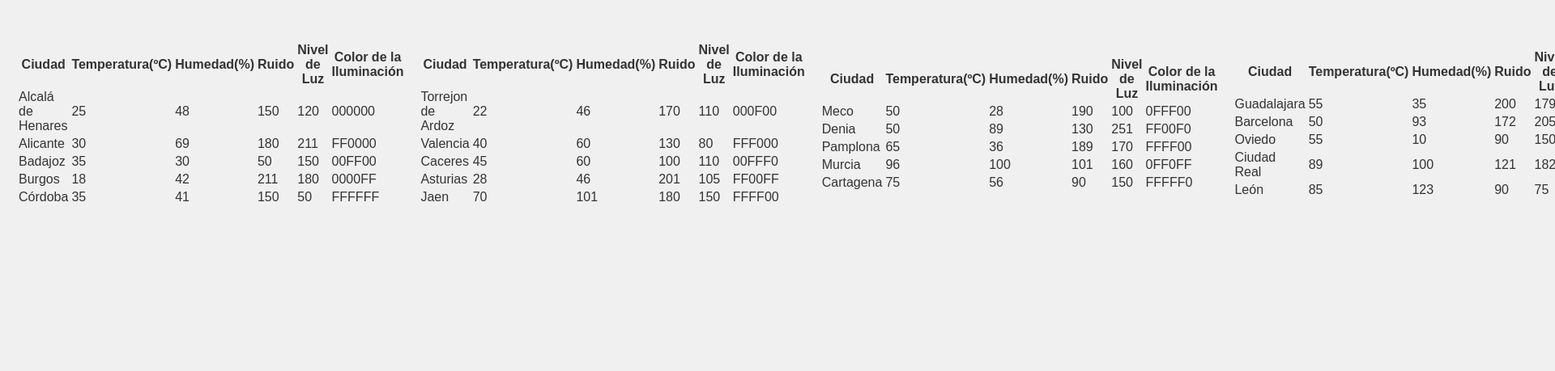
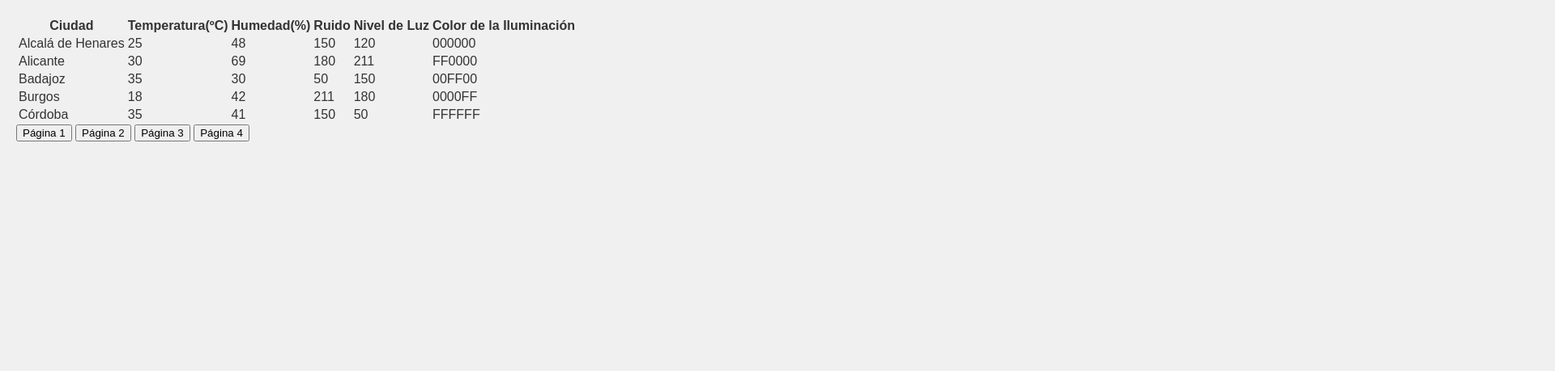
Before and after one commit to javiersalst/pweb3, a plain HTML site: page tablas.html in a window 1280 px wide. Shown: the top 459 px of the page at 81% size, 1920 px wide, since content can reach past the window. Drawn offline with nearby package versions, Linux system fonts and the light colour scheme.

Commit message:
logica tabla

```diff
--- a/tablas.html
+++ b/tablas.html
@@ -7,8 +7,8 @@
   <link rel="stylesheet" href="./estilo.css">
 </head>
 <body>
-  <div class="contenedor-global">
-    <div class="pagina1">
+  <div class="contenedor-tablas">
+    <div id="pagina1" class="pagina">
       <table>
         <thead>
           <tr>
@@ -64,7 +64,7 @@
         </tbody>
       </table>
     </div>
-    <div class="pagina2">
+    <div id="pagina2" class="pagina">
       <table>
         <thead>
           <tr>
@@ -120,7 +120,7 @@
         </tbody>
       </table>
     </div>
-    <div class="pagina3">
+    <div id="pagina3" class="pagina">
       <table>
         <thead>
           <tr>
@@ -176,7 +176,7 @@
         </tbody>
       </table>
     </div>
-    <div class="pagina4">
+    <div id="pagina4" class="pagina">
       <table>
         <thead>
           <tr>
@@ -239,8 +239,45 @@
     <script src="https://ajax.googleapis.com/ajax/libs/jquery/2.0.2/jquery.min.js"></script>
     <script>
       $(document).ready(function(){
-        $()
-      })
+        function Formatotabla(pagina){
+          $(pagina +'table').css({
+            width:'100%',
+            'text-align':'center',
+            'margin-bottom':'20px',
+          });
+          $(pagina + 'th').css({
+            'background-color':'#7d7474',
+            color:'#000000',
+            padding:'10px'
+          });
+          $(pagina + 'td').css({
+            padding:'8px'
+          });
+        }
+        $(".pagina").hide();
+        $("#pagina1").show();
+        Formatotabla("#pagina1");
+        $("#pag1").click(function(){
+          $(".pagina").hide();
+          $("#pagina1").show();
+          Formatotabla("#pagina1");
+        });
+        $("#pag2").click(function(){
+          $(".pagina").hide();
+          $("#pagina2").show();
+          Formatotabla("#pagina2");
+        });
+        $("#pag3").click(function(){
+          $(".pagina").hide();
+          $("#pagina3").show();
+          Formatotabla("#pagina3");
+        });
+        $("#pag4").click(function(){
+          $(".pagina").hide();
+          $("#pagina4").show();
+          Formatotabla("#pagina4");
+        });
+      });
     </script>
   </div>
 </body>
```
